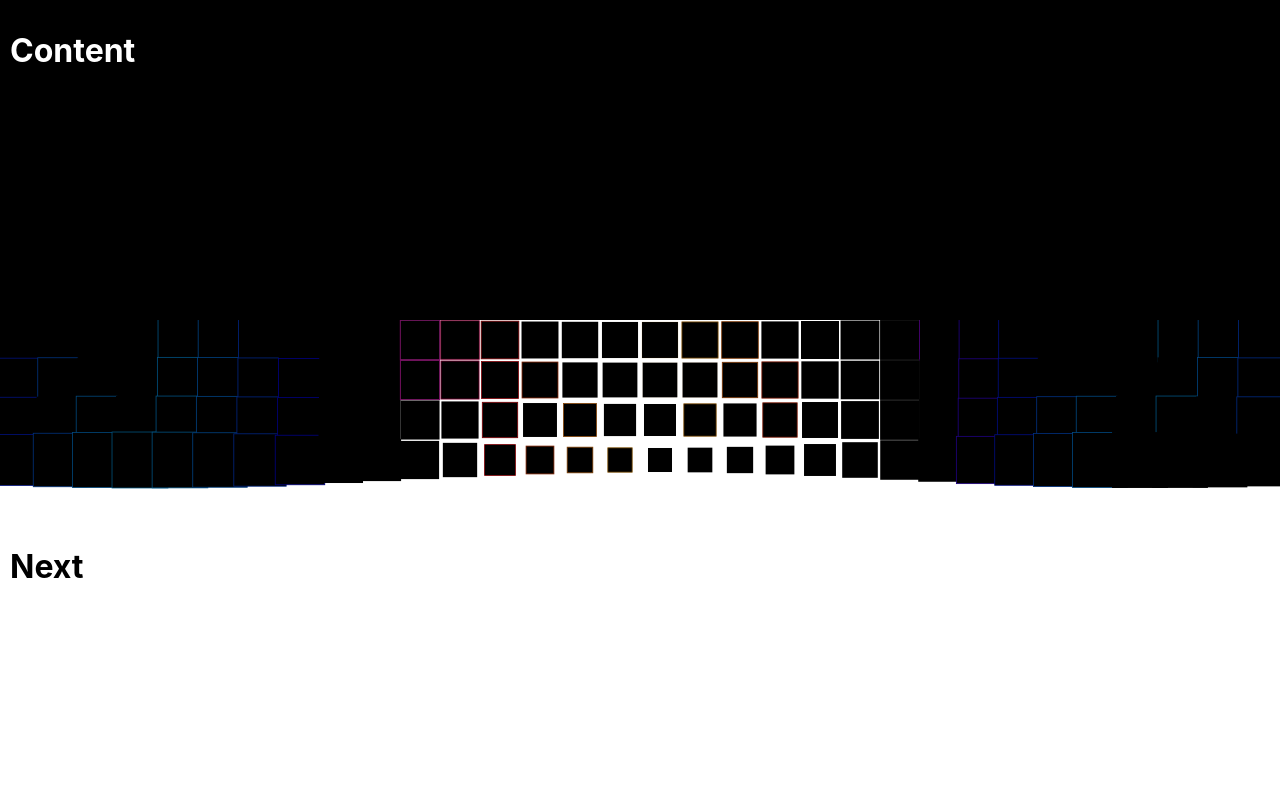
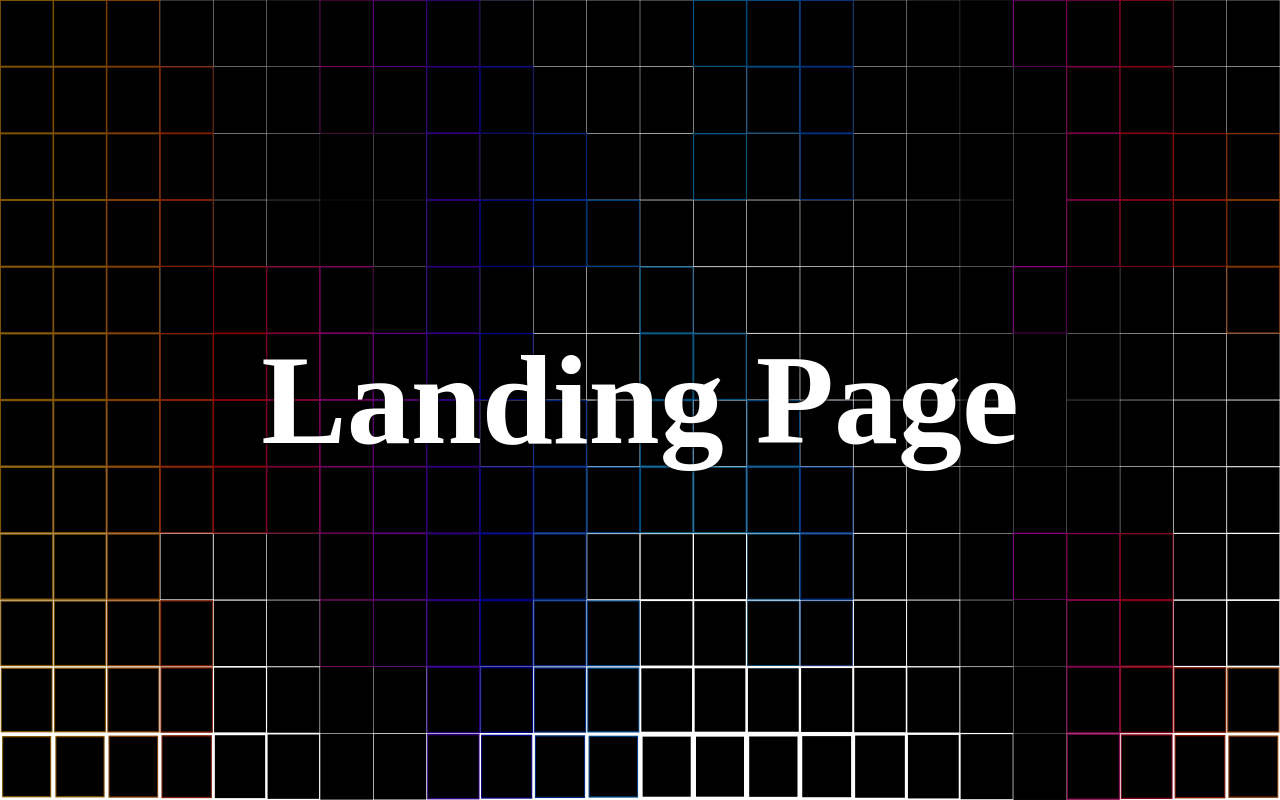
Before and after one commit to AtriusX/Portfolio, a Next.js app: page / in a window 1280 px wide. Built offline with nearby package versions, Linux system fonts and the light colour scheme.

Commit message:
Fullscreen version of sketch

```diff
--- a/pages/index.tsx
+++ b/pages/index.tsx
@@ -1,8 +1,19 @@
 import type { NextPage } from "next";
-import React, { useEffect, useMemo, useState } from "react";
+import React, {
+  DetailedHTMLProps,
+  HTMLAttributes,
+  useEffect,
+  useMemo,
+  useState,
+} from "react";
 
 function clamp(value: number, low: number, high: number): number {
   return Math.min(high, Math.max(low, value));
+}
+
+function distance(x1: number, y1: number, x2: number, y2: number): number {
+  let a = x1 - x2, b = y1 - y2
+  return a * a + b * b
 }
 
 interface Square {
@@ -10,9 +21,11 @@ interface Square {
   y: number;
 }
 
-const COUNT = 32,
-  STACK = 4,
-  SIZE = 10;
+const COUNT = 24,
+  STACK = 12,
+  SIZE = 10,
+  WIDTH = COUNT * SIZE,
+  HEIGHT = STACK * SIZE;
 
 const Home: NextPage = () => {
   const rects: Square[] = useMemo(() => {
@@ -22,41 +35,52 @@ const Home: NextPage = () => {
     return out;
   }, []);
   const [frame, setFrame] = useState(0);
+  const [[width, height], setSize] = useState([1, 1])
   useEffect(() => {
+    setSize([innerWidth, innerHeight])
     let interval = setInterval(() => {
       setFrame(frame + 1);
-    }, 1000 / 120);
+    }, 1000 / 60);
     return () => clearInterval(interval);
-  });
+  }, [width, height, frame]);
+  const [[x, y], setMouse] = useState([-10000, -10000])
+  let sX = x * (WIDTH / width)
+  let sY = y * (HEIGHT / height)
   return (
-    <div>
     <div
       style={{
-          padding: 10,
-          height: "20em",
-          background: "black",
+        height: "100%",
+        width: "100%",
+      }}
+      onMouseMove={({ clientX, clientY }) => setMouse([clientX, clientY])}
+      onMouseLeave={() => setMouse([-10000, -10000])}
+    >
+      <svg
+        style={{
+          position: "absolute",
+          zIndex: -10,
+          margin: 0,
           color: "white",
         }}
+        viewBox={`0 0 ${WIDTH} ${HEIGHT}`}
+        width={"100%"}
+        height={"100%"}
+        preserveAspectRatio="none"
       >
-        <h1>Content</h1>
-      </div>
-      <svg
-        style={{
-          position: "relative",
-          zIndex: -10,
-        }}
-        viewBox={`0 0 ${COUNT * SIZE} ${STACK * 12}`}
-      >
+        <g>
           {rects.map(({ x, y }, i) => {
-          let wave = Math.sin((-frame / 16 + x) / 4);
-          let pad = (((2 * wave) / (STACK - y)) * 2);
+            let wave = Math.sin((-frame / 4 + x) / 4);
+            let dist = distance(sX, sY, x * SIZE + SIZE / 2, y * SIZE + SIZE / 2)
+            let pad = ((2 * wave) / (STACK - y) / 2)
+            if (dist < 10000)
+              pad *= clamp(2500 / dist, 0, 8)
             return (
               <rect
                 key={i}
-              x={x * SIZE + pad / 2}
-              y={y * SIZE + y * wave * 2 + wave * -2 * y + pad / 2}
-              width={SIZE - pad}
-              height={SIZE - pad}
+                x={x * SIZE + Math.abs(pad / 2)}
+                y={y * SIZE + y * wave * 2 + wave * -2 * y + Math.abs(pad / 2)}
+                width={SIZE - Math.abs(pad)}
+                height={SIZE - Math.abs(pad)}
                 style={{
                   strokeWidth: Math.abs(
                     clamp(
@@ -68,17 +92,29 @@ const Home: NextPage = () => {
                     )
                   ),
                   stroke: `hsl(${300 + wave * 100}, 100%, 25%)`,
+                  // transformBox: 'fill-box',
+                  // transformOrigin: 'center',
+                  // transform: `rotate(${Math.sin((frame + x * 8) / 128) * 90 % 90}deg)`
                 }}
               />
             );
           })}
+        </g>
       </svg>
       <div
         style={{
-          padding: 10,
+          display: "flex",
+          justifyContent: "center",
+          alignItems: "center",
+          color: "white",
+          height: "100vh",
+          fontSize: "4rem",
+          fontFamily: 'Segoe UI Semilight',
         }}
       >
-        <h1>Next</h1>
+        <h1 style={{
+          textShadow: '0 0 4px black'
+        }}>Landing Page</h1>
       </div>
     </div>
   );
```
Lines whose indentation alone changed are shown as unchanged.
